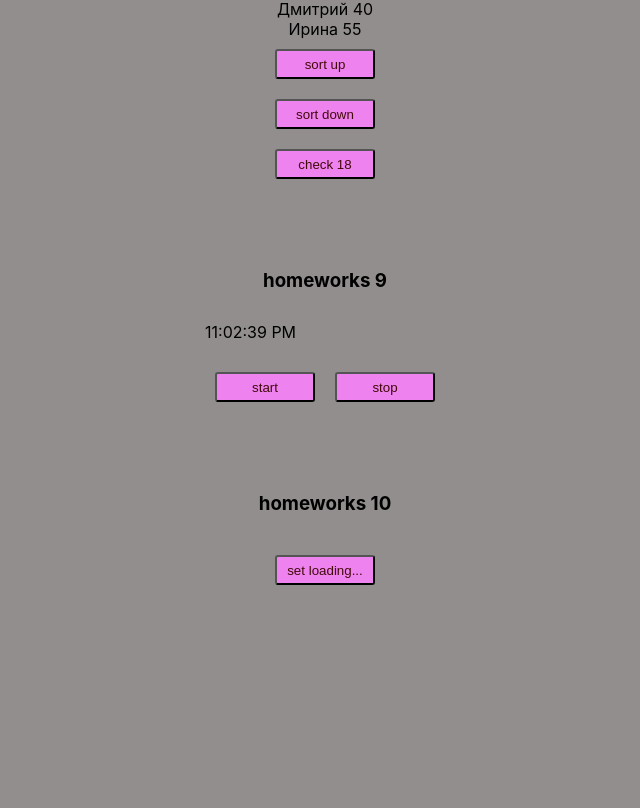
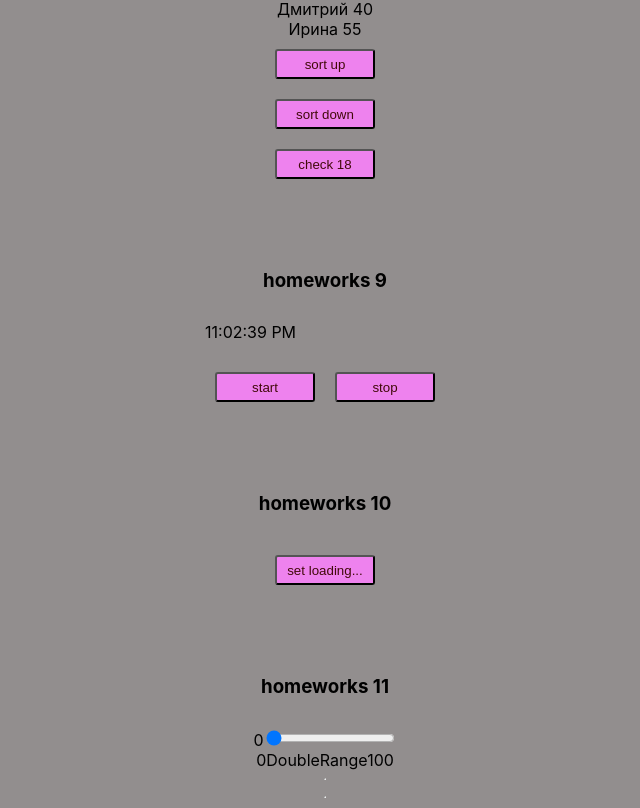
Before and after one commit to alexsharich/smallTasks, a React (Create React App) app: page /#/junior in a window 1280 px wide. Shown: the part 632-1440 px from the top of the page, without its empty margins (315-955 px from the left). Before the commit the page ends 1327 px from the top, so only its background shows below. Built offline with nearby package versions, Linux system fonts and the light colour scheme.

Commit message:
add HW11 SuperRange

```diff
--- a/src/p2-homeworks/h11/HW11.tsx
+++ b/src/p2-homeworks/h11/HW11.tsx
@@ -1,4 +1,4 @@
-import React, {useState} from 'react'
+import React, { useState } from 'react'
 import SuperRange from './common/c7-SuperRange/SuperRange'
 import SuperDoubleRange from './common/c8-SuperDoubleRange/SuperDoubleRange'
 
@@ -6,32 +6,36 @@ function HW11() {
     const [value1, setValue1] = useState(0)
     const [value2, setValue2] = useState(100)
 
+    const onChangeRange = (value: number) => {
+        setValue1(value)
+    }
+
     return (
-        <div>
-            <hr/>
-            homeworks 11
+        <div className='HWBlock'>
 
-            {/*should work (должно работать)*/}
+            <h3>homeworks 11</h3>
+
+
             <div>
                 <span>{value1}</span>
                 <SuperRange
-                    // сделать так чтоб value1 изменялось
+                    value={value1} onChangeRange={onChangeRange}
                 />
             </div>
 
             <div>
                 <span>{value1}</span>
                 <SuperDoubleRange
-                    // сделать так чтоб value1 и value2 изменялось
+                // сделать так чтоб value1 и value2 изменялось
                 />
                 <span>{value2}</span>
             </div>
 
-            <hr/>
+            <hr />
             {/*для личного творчества, могу проверить*/}
             {/*<AlternativeSuperRange/>*/}
             {/*<AlternativeSuperDoubleRange/>*/}
-            <hr/>
+            <hr />
         </div>
     )
 }
--- a/src/p2-homeworks/h11/common/c7-SuperRange/SuperRange.tsx
+++ b/src/p2-homeworks/h11/common/c7-SuperRange/SuperRange.tsx
@@ -1,4 +1,4 @@
-import React, {ChangeEvent, DetailedHTMLProps, InputHTMLAttributes} from 'react'
+import React, { ChangeEvent, DetailedHTMLProps, InputHTMLAttributes } from 'react'
 import s from './SuperRange.module.css'
 
 // тип пропсов обычного инпута
@@ -33,7 +33,7 @@ const SuperRange: React.FC<SuperRangePropsType> = (
                 type={'range'}
                 onChange={onChangeCallback}
                 className={finalRangeClassName}
-
+                value={restProps.value}
                 {...restProps} // отдаём инпуту остальные пропсы если они есть (value например там внутри)
             />
         </>
--- a/src/p2-homeworks/h5/pages/Junior.tsx
+++ b/src/p2-homeworks/h5/pages/Junior.tsx
@@ -1,5 +1,6 @@
 import React from 'react'
 import HW10 from '../../h10/HW10'
+import HW11 from '../../h11/HW11'
 import HW7 from '../../h7/HW7'
 import HW8 from '../../h8/HW8'
 import HW9 from '../../h9/HW9'
@@ -14,6 +15,7 @@ export const Junior = () => {
             <HW8 />
             <HW9 />
             <HW10 />
+            <HW11 />
 
         </div>
     )
```
